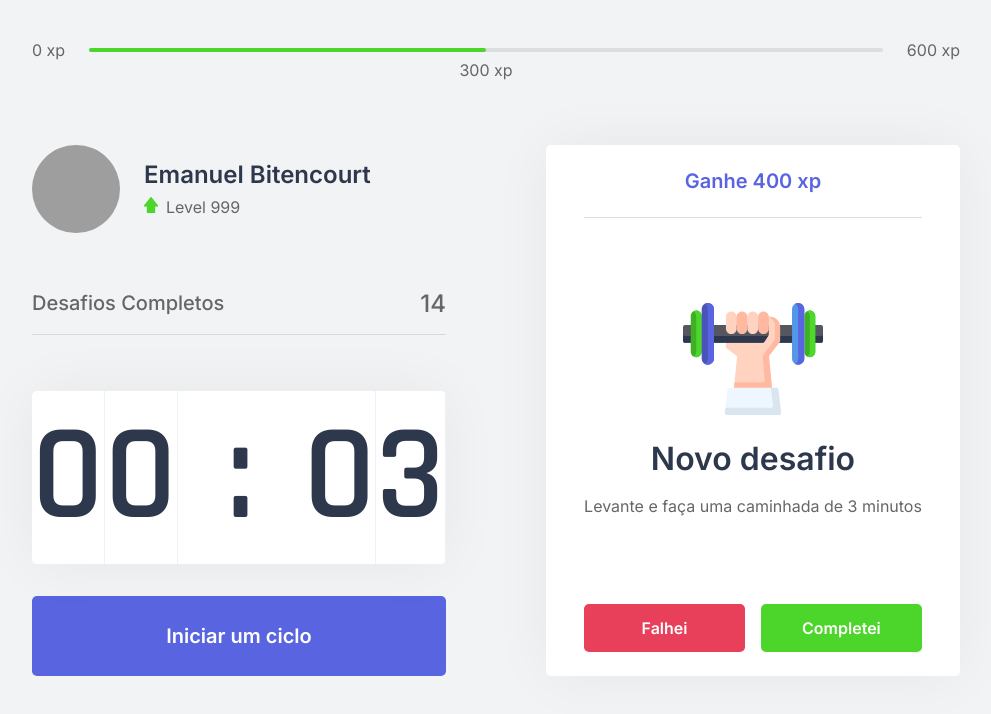
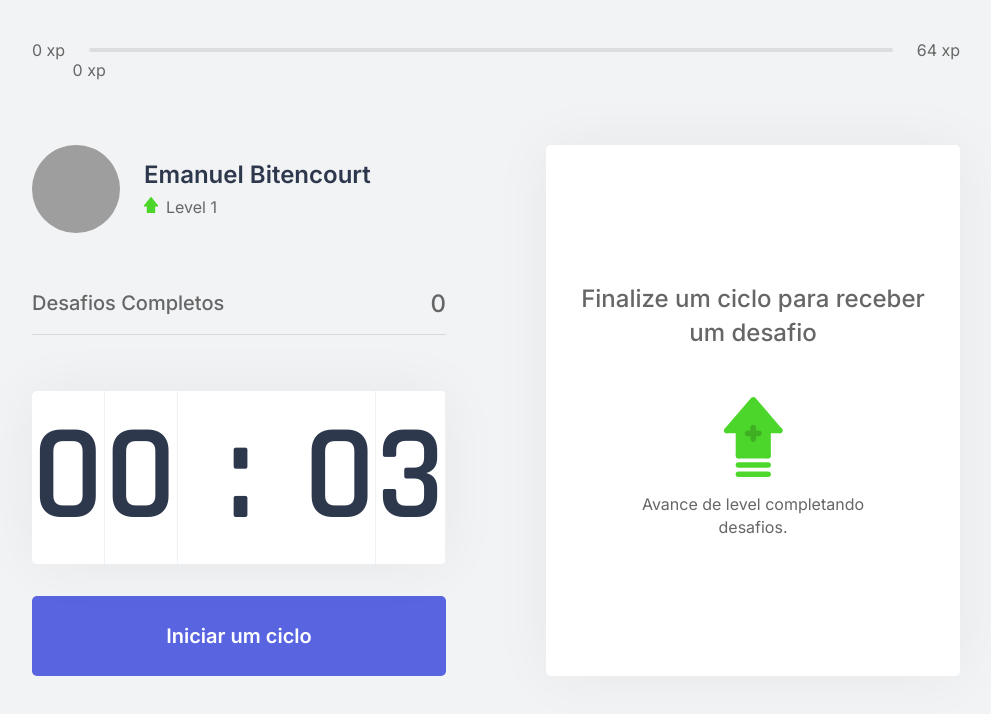
Before and after one commit to EmanuelBitenc/NextLevelWeek4-React, a Next.js app: page / in a window 1280 px wide. Shown: the top 714 px of the page, without its empty margins (144-1135 px from the left). Built offline with nearby package versions, Linux system fonts and the light colour scheme; grey boxes are pictures that could not be loaded.

Commit message:
Atualização do 3°dia de nlw

```diff
--- /dev/null
+++ b/challenges.json
@@ -0,0 +1,62 @@
+[
+  {
+    "type": "body",
+    "description": "Estique um de seus braços com a palma da mão virada para frente e puxe os dedos para cima por 10 segundos por mão.",
+    "amount": 80
+  },
+  {
+    "type": "body",
+    "description": "Estique seu braço contra o peito e puxe-o utilizando o outro braço por 10 segundos por braço.",
+    "amount": 60
+  },
+  {
+    "type": "body",
+    "description": "Puxe seu pescoço com a ajuda da mão para a direita e para a esquerda, permanecendo na posição por alguns segundos.",
+    "amount": 70
+  },
+  {
+    "type": "body",
+    "description": "Com as duas mãos na parte de trás da cabeça, leve-a para baixo, alongando a parte de trás da região.",
+    "amount": 60
+  },
+  {
+    "type": "body",
+    "description": "Cruze as pernas e desça com as mãos esticadas em direção ao chão. Repita o movimento com a outra perna na frente.",
+    "amount": 100
+  },
+  {
+    "type": "body",
+    "description": "Sentado, abra as pernas e tente encostar as palmas das mãos no chão, repita 3 vezes por 5 segundos.",
+    "amount": 80
+  },
+  {
+    "type": "body",
+    "description": "Puxe o joelho de encontro ao peito e segure, troque de perna após 10 segundos.",
+    "amount": 50
+  },
+  {
+    "type": "body",
+    "description": "Sentado, cruze uma perna e incline seu tronco à frente, troque de perna após 10 segundos.",
+    "amount": 80
+  },
+  {
+    "type": "eye",
+    "description": "Sentado, feche os olhos e cubra-os com as palmas da mão durante 2 minutos, depois abra normalmente.",
+    "amount": 90
+  },
+  {
+    "type": "eye",
+    "description": "Em algum ambiente aberto, olhe o mais longe que puder em quatro direções por 3s, mexa apenas os olhos. Repita 3 vezes.",
+    "amount": 140
+  },
+  {
+    "type": "eye",
+    "description": "Usando os polegares, massage a área abaixo das sobrancelhas em movimentos circulares por 15 segundos.",
+    "amount": 70
+  },
+  {
+    "type": "body",
+    "description": "Em pé, gire a cintura o máximo que puder para a esquerda, segure por cinco segundos. Repita para a direita.",
+    "amount": 90
+  }
+]
--- a/src/components/ChallengeBox.tsx
+++ b/src/components/ChallengeBox.tsx
@@ -1,25 +1,29 @@
+import { useContext } from 'react';
+import { ChallengesContext } from '../contexts/ChallengesContext';
 import styles from '../styles/components/ChallengeBox.module.css';
 
 export function ChallengeBox(){
 
-    const hasActiveChallenge =true;
+    const {activeChallenge, resetChallenge} = useContext(ChallengesContext);
 
     return(
         <div className={styles.challengeBoxContainer}>
-           { hasActiveChallenge ? (
+           { activeChallenge ? (
                <div className={styles.challengeActive}>
-                   <header>Ganhe 400 xp</header>
+                   <header>Ganhe {activeChallenge.amount} xp</header>
 
                    <main>
-                       <img src="icons/body.svg" />
+                        <img src={`icons/${activeChallenge.type}.svg`} alt={`$activeChallenge.tipe`} />
                        <strong>Novo desafio</strong>
-                       <p>Levante e faça uma caminhada de 3 minutos</p>
+                       <p>{activeChallenge.description}</p>
                    </main>
 
                    <footer>
                        <button type="button"
                        className={styles.challengeFailedButton}
+                       onClick={resetChallenge}
                        >Falhei</button>
+
                        <button type="button"
                        className={styles.challengeSucceededButton}
                        >Completei</button>
--- a/src/components/CompletedChallenges.tsx
+++ b/src/components/CompletedChallenges.tsx
@@ -1,10 +1,15 @@
+import { useContext } from 'react';
+import { ChallengesContext } from '../contexts/ChallengesContext';
 import styles from '../styles/components/CompletedChallegens.module.css';
 
 export function CompletedChallegens(){
+
+    const {challengesCompleted} = useContext(ChallengesContext);
+
     return(
         <div className={styles.completedChallegensContainer}>
             <span>Desafios Completos</span>
-            <span>14</span>
+            <span>{challengesCompleted}</span>
         </div>
     )
 }
--- a/src/components/ExperienceBar.tsx
+++ b/src/components/ExperienceBar.tsx
@@ -1,15 +1,22 @@
+import { useContext } from 'react';
+import { ChallengesContext } from '../contexts/ChallengesContext';
 import styles from '../styles/components/ExperienceBar.module.css';
 
 export function ExperienceBar(){
+
+    const {currentExperience, experienceToNextLevel} = useContext(ChallengesContext);
+
+    const percentToNextLevel = Math.round((currentExperience*100)/ experienceToNextLevel);
+
     return(
         <header className={styles.experienceBar}>
             <span>0 xp</span>
             <div>
-                <div style={{width:'50%'}}>
-                    <span className={styles.currentExperience} style={{left:'50%'}}>300 xp</span>
+                <div style={{width:`${percentToNextLevel}%`}}>
+                    <span className={styles.currentExperience} style={{left:`${percentToNextLevel}%`}}>{currentExperience} xp</span>
                 </div>
             </div>
-            <span>600 xp</span>
+            <span>{experienceToNextLevel} xp</span>
 
 
         </header>
--- a/src/components/Profile.tsx
+++ b/src/components/Profile.tsx
@@ -8,7 +8,7 @@
                 <strong>Emanuel Bitencourt</strong>
                 <p>
                     <img src="icons/level.svg" alt="Level"/>
-                    Level 999
+                    Level 1
                 </p>
             </div>
 
--- a/src/contexts/ChallengesContext.tsx
+++ b/src/contexts/ChallengesContext.tsx
@@ -1,4 +1,11 @@
-import { createContext, useState, ReactNode } from 'react';
+import { createContext, useState, ReactNode, useContext } from 'react';
+import challenges from '../../challenges.json';
+
+interface Challenge{
+    type: 'body' | 'eye';
+    description: string;
+    amount: number;
+}
 
 interface ChallengesContextData{
     level:number;
@@ -6,6 +13,9 @@
     currentExperience:number;
     challengesCompleted: number;
     startNewChallenge: () => void;
+    activeChallenge: Challenge;
+    resetChallenge: () => void;
+    experienceToNextLevel:number;
 }
 
 interface ChallengesProviderProps{
@@ -19,14 +29,23 @@
     const [currentExperience, setCurrentExperience] = useState(0);
     const [challengesCompleted, setChallengesCompleted] =useState(0);
 
+    const [activeChallenge, setActiveChellenge] = useState(null)
 
+    const experienceToNextLevel = Math.pow((level +1) * 4, 2);
 
     function levelUp(){
     setLevel(level +1);
 }
 
     function startNewChallenge(){
-console.log('novo desafio')
+    const randomChallengesIndex = Math.floor(Math.random() * challenges.length)
+    const challenge = challenges[randomChallengesIndex];
+
+    setActiveChellenge(challenge)
+    }
+
+    function resetChallenge(){
+        setActiveChellenge(null);
     }
 
     return(
@@ -36,7 +55,10 @@
         levelUp,
         currentExperience,
         challengesCompleted,
-        startNewChallenge
+        startNewChallenge,
+        activeChallenge,
+        resetChallenge,
+        experienceToNextLevel
         }}>
         {children}
         </ChallengesContext.Provider>
```
